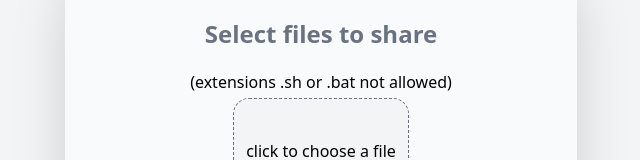
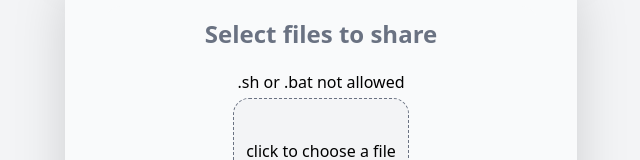
Before and after one commit to AtulYadavCodes/Bytesend, a React (Vite) app in the folder frontend/: page / in a window 1280 px wide. Shown: the part 170-330 px from the top of the page, without its empty margins (319-959 px from the left). Built offline with nearby package versions, Linux system fonts and the light colour scheme.

Commit message:
Clarify file type restriction message in Fpick component

```diff
--- a/frontend/src/components/Fpick.jsx
+++ b/frontend/src/components/Fpick.jsx
@@ -63,7 +63,7 @@ function Fpick() {
         <div id="form" className=' mb-1 min-h-[250px] h-[40vh] rounded-2xl bg-gray-50 '>
           <form>
            <label className='block  text-gray-500 text-2xl  my-3 h-10 text-center font-bold text-nowrap overflow-hidden'>{lablete}</label>
-           <label  className='text-center block my-1'>(extensions .sh or .bat not allowed)</label>
+           <label  className='text-center block my-1'> .sh or .bat not allowed</label>
            <div className='flex flex-row justify-center items-center'>
             <input type="file" id="input" onChange={filein} ref={inputref} hidden/>
            <label onClick={()=>(inputref.current.click())} className=' relative block min-h-40 h-[22vh] min-w-40 w-[22vh] bg-gray-100 text-center px-1 py-10  border-dashed border-1  rounded-2xl border-gray-500'>click to choose a file
```
